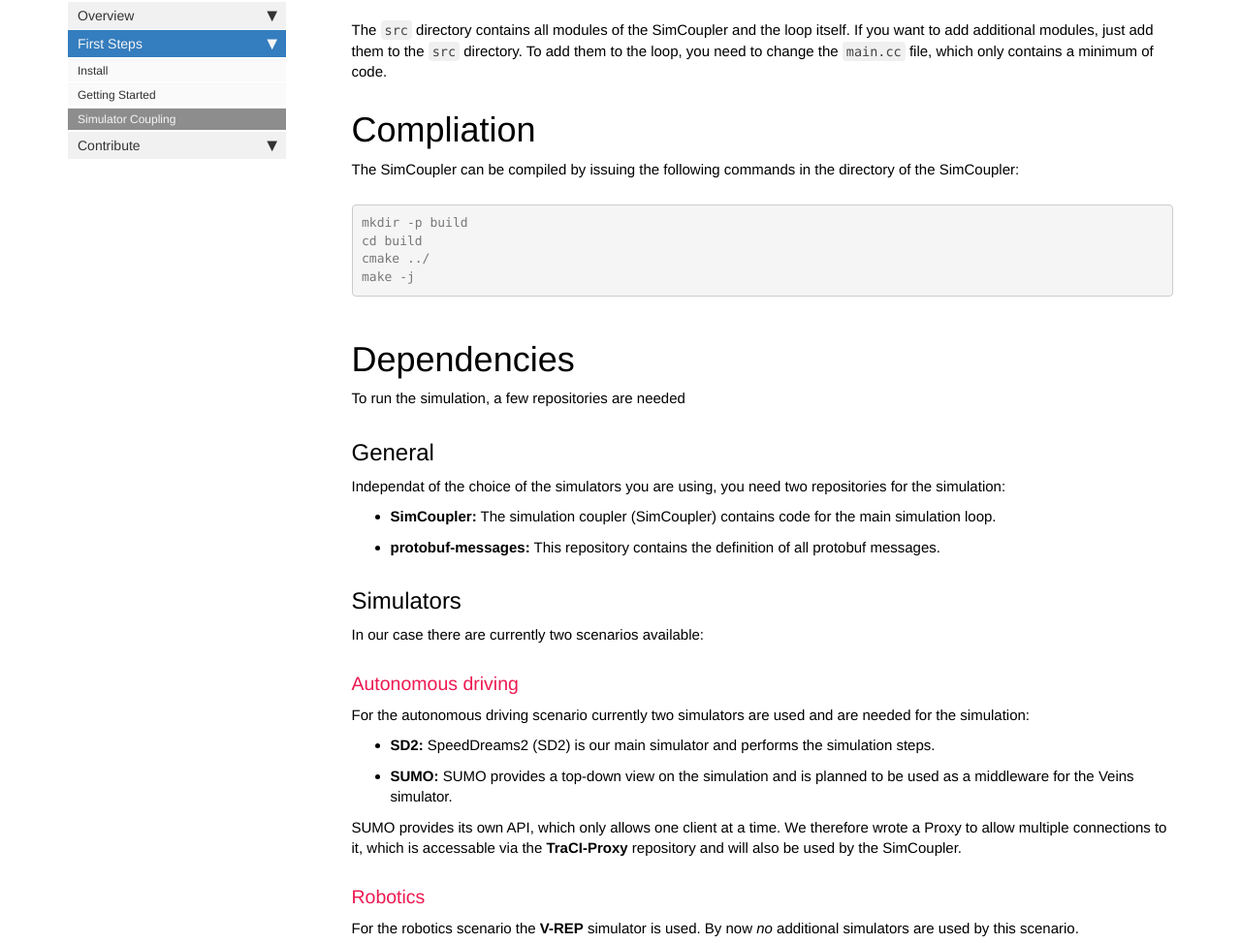
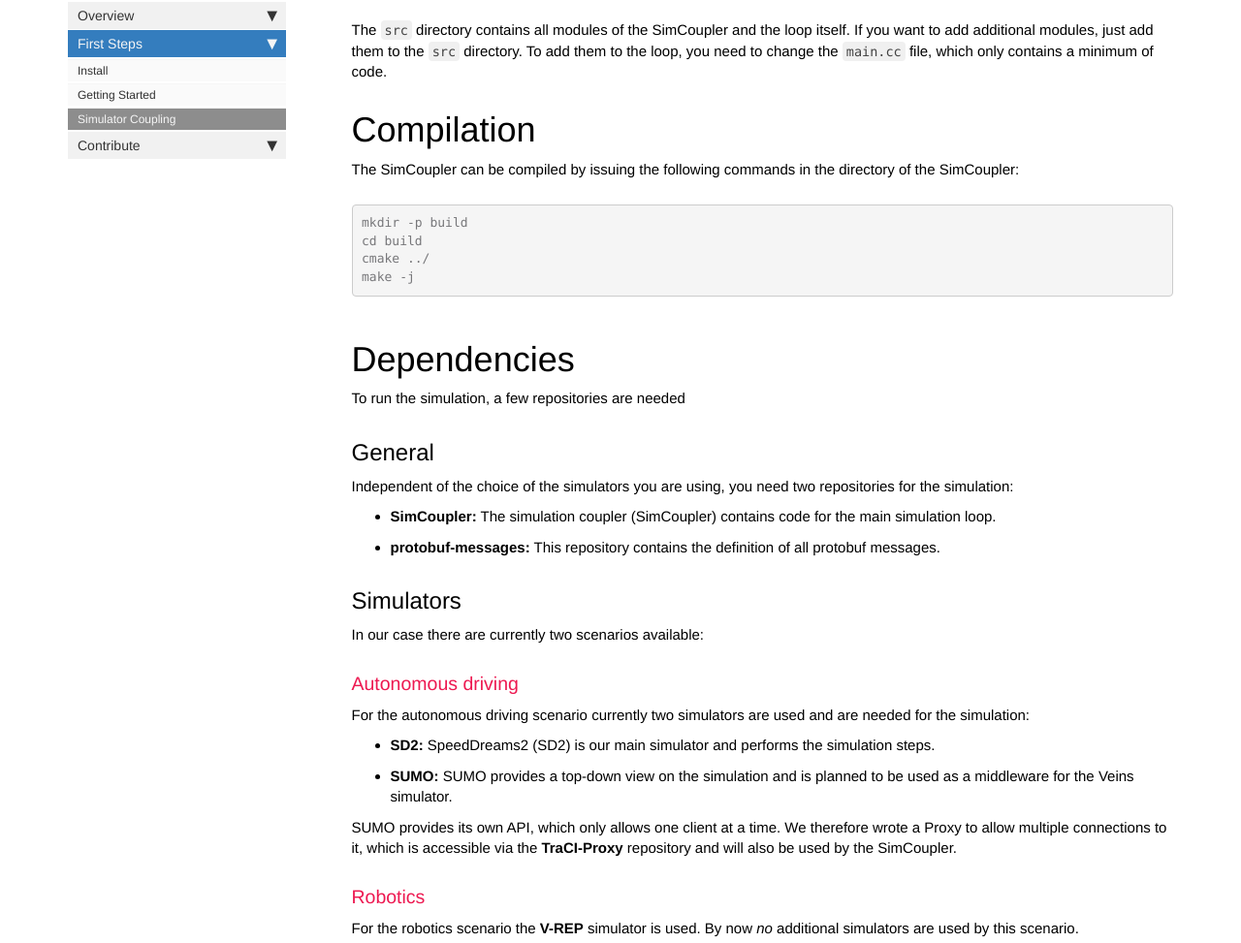
Before and after one commit to Flowm/argos-research.github.io, a Jekyll site: the page built from pages/argOS/sim-coupling.md, in a window 1280 px wide and 1400 px high, scrolled down 503 px. Shown: the part 147-1120 px from the top of the window at 97% size. Built offline with Jekyll 4.4.1, drawn with Linux system fonts in a browser that asks for light colours; nearby versions of some CDN libraries; comment, search, counter and statistics services are not loaded; some of the changed text lies outside the part shown.

Commit message:
Fix typos.

```diff
--- a/pages/argOS/sim-coupling.md
+++ b/pages/argOS/sim-coupling.md
@@ -25,7 +25,7 @@ If you want to add additional modules, just add them to the `src` directory.
 To add them to the loop, you need to change the `main.cc` file,
 which only contains a minimum of code.
 
-# Compliation
+# Compilation
 The SimCoupler can be compiled by issuing the following commands
 in the directory of the SimCoupler:
 <pre>mkdir -p build
@@ -37,7 +37,7 @@ make -j</pre>
 To run the simulation, a few repositories are needed
 
 ## General
-Independat of the choice of the simulators you are using,
+Independent of the choice of the simulators you are using,
 you need two repositories for the simulation:
 
 - **SimCoupler:** The simulation coupler (SimCoupler) contains code for the main simulation loop.
@@ -56,7 +56,7 @@ and is planned to be used as a middleware for the Veins simulator.
 
 SUMO provides its own API, which only allows one client at a time.
 We therefore wrote a Proxy to allow multiple connections to it,
-which is accessable via the **TraCI-Proxy** repository
+which is accessible via the **TraCI-Proxy** repository
 and will also be used by the SimCoupler.
 
 ### Robotics
```
Also changed, not shown: other parts of pages/argOS/sim-coupling.md (+2 -2 lines).
